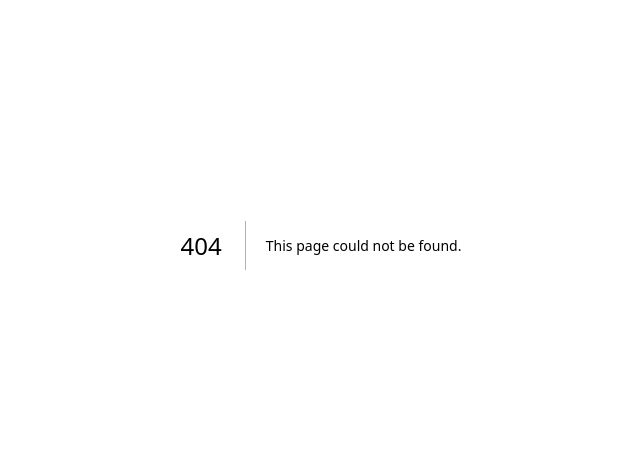
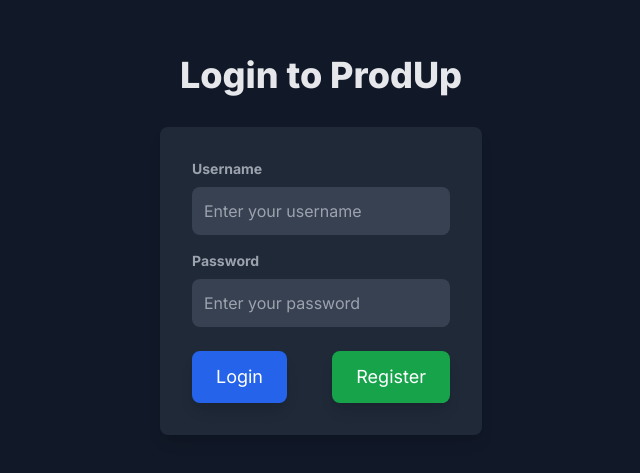
Before and after one commit to saicharan1901/ProdUp, a Next.js app in the folder frontend/: page /login in a window 1280 px wide. Before the commit this address had no page. Shown: the part 155-628 px from the top of the page, without its empty margins (319-959 px from the left). Built offline with nearby package versions, Linux system fonts and the light colour scheme.

Commit message:
I have made changes to add firebase login

```diff
--- /dev/null
+++ b/frontend/app/firebase.js
@@ -0,0 +1,30 @@
+// app/firebase.js
+
+import { initializeApp } from "firebase/app";
+import { getAuth, GoogleAuthProvider, signInWithPopup, signOut, onAuthStateChanged } from "firebase/auth";
+import { getStorage } from "firebase/storage";
+import { getDatabase } from "firebase/database";
+import { getFirestore } from "firebase/firestore";
+
+const firebaseConfig = {
+  apiKey: process.env.NEXT_PUBLIC_FIREBASE_API_KEY,
+  authDomain: process.env.NEXT_PUBLIC_FIREBASE_AUTH_DOMAIN,
+  projectId: process.env.NEXT_PUBLIC_FIREBASE_PROJECT_ID,
+  storageBucket: process.env.NEXT_PUBLIC_FIREBASE_STORAGE_BUCKET,
+  messagingSenderId: process.env.NEXT_PUBLIC_FIREBASE_MESSAGING_SENDER_ID,
+  appId: process.env.NEXT_PUBLIC_FIREBASE_APP_ID,
+  measurementId: process.env.NEXT_PUBLIC_FIREBASE_MEASUREMENT_ID,
+};
+
+const app = initializeApp(firebaseConfig);
+export const auth = getAuth(app);
+export const firestore = getFirestore(app);
+export const database = getDatabase(app);
+export const storage = getStorage(app);
+export const googleProvider = new GoogleAuthProvider();
+
+export const signInWithGoogle = () => signInWithPopup(auth, googleProvider);
+export const signOutUser = () => signOut(auth);
+export const onAuthStateChangedListener = (callback) => onAuthStateChanged(auth, callback);
+
+export default app;
--- a/frontend/app/layout.js
+++ b/frontend/app/layout.js
@@ -1,17 +1,22 @@
 import { Inter } from "next/font/google";
 import "./globals.css";
+import { UserProvider } from "@/components/context";
 
 const inter = Inter({ subsets: ["latin"] });
 
 export const metadata = {
-  title: "Create Next App",
+  title: "ProdUp",
   description: "Generated by create next app",
 };
 
 export default function RootLayout({ children }) {
   return (
     <html lang="en">
-      <body className={inter.className}>{children}</body>
+      <body className={inter.className}>
+        <UserProvider>
+          {children}
+        </UserProvider>
+      </body>
     </html>
   );
 }
--- /dev/null
+++ b/frontend/app/login/page.js
@@ -0,0 +1,93 @@
+// pages/login.js
+"use client"
+
+import { useState } from 'react';
+import { useRouter } from 'next/navigation';
+import { useUser } from '@/components/context';
+import Link from 'next/link';
+
+const LoginPage = () => {
+  const router = useRouter();
+  const { login } = useUser();
+  const [username, setUsername] = useState('');
+  const [password, setPassword] = useState('');
+  const [error, setError] = useState('');
+
+  const handleLogin = async (e) => {
+    e.preventDefault();
+
+    try {
+      const response = await fetch('https://produpbackend.vercel.app/login', {
+        method: 'POST',
+        headers: {
+          'Content-Type': 'application/json',
+        },
+        body: JSON.stringify({ username, password }),
+      });
+
+      if (!response.ok) {
+        throw new Error('Invalid credentials');
+      }
+
+      setError('');
+      login(username);
+      router.push('/trial');
+
+    } catch (error) {
+      setError('Invalid username or password');
+      console.error('Error:', error);
+    }
+  };
+
+  return (
+    <div className="flex items-center justify-center bg-gray-900 min-h-screen text-white">
+      <div className="text-center">
+        <h1 className="text-4xl font-extrabold text-gray-200 mb-8">Login to ProdUp</h1>
+        <form className="bg-gray-800 p-8 rounded-lg shadow-lg text-left" onSubmit={handleLogin}>
+          <div className="mb-4">
+            <label className="block text-gray-400 text-sm font-bold mb-2" htmlFor="username">
+              Username
+            </label>
+            <input
+              className="w-full p-3 bg-gray-700 text-white rounded-lg focus:outline-none focus:ring-2 focus:ring-blue-500 focus:ring-offset-2 transition duration-300 ease-in-out"
+              id="username"
+              type="text"
+              placeholder="Enter your username"
+              value={username}
+              onChange={(e) => setUsername(e.target.value)}
+            />
+          </div>
+          <div className="mb-6">
+            <label className="block text-gray-400 text-sm font-bold mb-2" htmlFor="password">
+              Password
+            </label>
+            <input
+              className="w-full p-3 bg-gray-700 text-white rounded-lg focus:outline-none focus:ring-2 focus:ring-blue-500 focus:ring-offset-2 transition duration-300 ease-in-out"
+              id="password"
+              type="password"
+              placeholder="Enter your password"
+              value={password}
+              onChange={(e) => setPassword(e.target.value)}
+            />
+          </div>
+          {error && <div className="mb-4 text-red-500">{error}</div>}
+          <div className="flex items-center justify-between">
+            <button
+              className="px-6 py-3 bg-blue-600 text-white text-lg rounded-lg shadow-lg hover:bg-blue-700 focus:outline-none focus:ring-2 focus:ring-blue-500 focus:ring-offset-2 transition duration-300 ease-in-out"
+              type="submit"
+            >
+              Login
+            </button>
+            <Link href="/register">
+              <p className="cursor-pointer px-6 py-3 bg-green-600 text-white text-lg rounded-lg shadow-lg hover:bg-green-700 focus:outline-none focus:ring-2 focus:ring-green-500 focus:ring-offset-2 transition duration-300 ease-in-out">
+                Register
+              </p>
+            </Link>
+          </div>
+        </form>
+      </div>
+    </div>
+  );
+};
+
+export default LoginPage;
--- /dev/null
+++ b/frontend/app/trial/page.js
@@ -0,0 +1,40 @@
+// pages/trial.js
+"use client"
+
+import { useEffect } from 'react';
+import { useRouter } from 'next/navigation';
+import { useUser } from '@/components/context';
+
+const TrialPage = () => {
+  const router = useRouter();
+  const { user, logout } = useUser();
+
+  useEffect(() => {
+    if (!user) {
+      router.push('/login');
+    }
+  }, [user, router]);
+
+  const handleLogout = () => {
+    logout();
+    router.push('/login');
+  };
+
+  if (!user) return null; // or a loading spinner
+
+  return (
+    <div className="flex items-center justify-center min-h-screen bg-gray-900 text-white">
+      <div className="text-center">
+        <h1 className="text-4xl font-extrabold text-gray-200 mb-8">Welcome, {user.username}</h1>
+        <button
+          className="px-6 py-3 bg-red-600 text-white text-lg rounded-lg shadow-lg hover:bg-red-700 focus:outline-none focus:ring-2 focus:ring-red-500 focus:ring-offset-2 transition duration-300 ease-in-out"
+          onClick={handleLogout}
+        >
+          Logout
+        </button>
+      </div>
+    </div>
+  );
+};
+
+export default TrialPage;
--- /dev/null
+++ b/frontend/components/auth.js
@@ -0,0 +1,39 @@
+import { getAuth, GoogleAuthProvider, onAuthStateChanged, signInWithPopup, signOut } from 'firebase/auth';
+import app from '../app/firebase'; // Adjust the path as per your project structure
+
+const auth = getAuth(app);
+
+// Sign in with Google
+export const signInWithGoogle = async () => {
+  const provider = new GoogleAuthProvider();
+  try {
+    const result = await signInWithPopup(auth, provider);
+    const user = result.user;
+    return user;
+  } catch (error) {
+    console.error('Google sign-in error:', error);
+    throw error;
+  }
+};
+
+// Sign out
+export const signOutUser = async () => {
+  try {
+    await signOut(auth);
+  } catch (error) {
+    console.error('Sign out error:', error);
+    throw error;
+  }
+};
+
+// Listen for auth state changes and return unsubscribe function
+export const onAuthStateChangedListener = (setUser) => {
+  const unsubscribe = onAuthStateChanged(auth, (user) => {
+    if (user) {
+      setUser(user);
+    } else {
+      setUser(null);
+    }
+  });
+  return unsubscribe;
+};
--- /dev/null
+++ b/frontend/components/context.jsx
@@ -0,0 +1,33 @@
+"use client"
+import React, { createContext, useState, useEffect, useContext } from 'react';
+
+const UserContext = createContext();
+
+export const UserProvider = ({ children }) => {
+  const [user, setUser] = useState(null);
+
+  useEffect(() => {
+    const storedUser = localStorage.getItem('username');
+    if (storedUser) {
+      setUser({ username: storedUser });
+    }
+  }, []);
+
+  const login = (username) => {
+    setUser({ username });
+    localStorage.setItem('username', username);
+  };
+
+  const logout = () => {
+    setUser(null);
+    localStorage.removeItem('username');
+  };
+
+  return (
+    <UserContext.Provider value={{ user, login, logout }}>
+      {children}
+    </UserContext.Provider>
+  );
+};
+
+export const useUser = () => useContext(UserContext);
--- a/frontend/components/navbar.jsx
+++ b/frontend/components/navbar.jsx
@@ -1,12 +1,15 @@
 "use client";
 
 import { useState, useEffect, useRef } from 'react';
+import { signInWithGoogle, signOutUser, onAuthStateChangedListener } from '../components/auth'; // Adjust path as necessary
+
 
 const Navbar = () => {
   const [isOpen, setIsOpen] = useState(false);
   const [activeLink, setActiveLink] = useState('hh'); // Initial active link
   const dropdownRef = useRef(null);
   const buttonRef = useRef(null);
+  const [user, setUser] = useState(null);
 
   // Function to toggle the navbar dropdown
   const toggleNavbar = () => {
@@ -38,6 +41,29 @@
       document.removeEventListener('mousedown', handleClickOutside);
     };
   }, []);
+
+  useEffect(() => {
+    const unsubscribe = onAuthStateChangedListener(setUser);
+    return () => unsubscribe(); // Call unsubscribe when component unmounts
+  }, []);
+
+  const handleSignIn = async () => {
+    try {
+      const userData = await signInWithGoogle();
+      setUser(userData);
+    } catch (error) {
+      console.error('Sign in error:', error);
+    }
+  };
+
+  const handleSignOut = async () => {
+    try {
+      await signOutUser();
+      setUser(null);
+    } catch (error) {
+      console.error('Sign out error:', error);
+    }
+  };
 
   return (
     <nav className="bg-white border-gray-200 dark:bg-gray-900 dark:border-gray-700">
@@ -90,8 +116,7 @@
           )}
         </button>
         <div
-          className={`${
-            isOpen ? 'block' : 'hidden'
+          className={`${isOpen ? 'block' : 'hidden'
             } w-full md:block md:w-auto`}
           id="navbar-dropdown"
           ref={dropdownRef}
@@ -101,8 +126,7 @@
               <a
                 href="/homeee"
                 onClick={() => handleLinkClick('Home')}
-                className={`block py-2 px-3 rounded md:p-0 ${
-                  activeLink === 'Home'
+                className={`block py-2 px-3 rounded md:p-0 ${activeLink === 'Home'
                   ? 'text-blue-700 dark:text-blue-500'
                   : 'text-gray-900 hover:bg-gray-100 md:hover:bg-transparent md:hover:text-blue-700 dark:text-white md:dark:hover:text-blue-500 dark:hover:bg-gray-700 dark:hover:text-white md:dark:hover:bg-transparent'
                   }`}
@@ -115,8 +139,7 @@
               <a
                 href="/dashboard"
                 onClick={() => handleLinkClick('Services')}
-                className={`block py-2 px-3 rounded md:p-0 ${
-                  activeLink === 'Services'
+                className={`block py-2 px-3 rounded md:p-0 ${activeLink === 'Services'
                   ? 'text-blue-700 dark:text-blue-500'
                   : 'text-gray-900 hover:bg-gray-100 md:hover:bg-transparent md:hover:text-blue-700 dark:text-white md:dark:hover:text-blue-500 dark:hover:bg-gray-700 dark:hover:text-white md:dark:hover:bg-transparent'
                   }`}
@@ -128,8 +151,7 @@
               <a
                 href="/about"
                 onClick={() => handleLinkClick('Pricing')}
-                className={`block py-2 px-3 rounded md:p-0 ${
-                  activeLink === 'Pricing'
+                className={`block py-2 px-3 rounded md:p-0 ${activeLink === 'Pricing'
                   ? 'text-blue-700 dark:text-blue-500'
                   : 'text-gray-900 hover:bg-gray-100 md:hover:bg-transparent md:hover:text-blue-700 dark:text-white md:dark:hover:text-blue-500 dark:hover:bg-gray-700 dark:hover:text-white md:dark:hover:bg-transparent'
                   }`}
@@ -141,8 +163,7 @@
               <a
                 href="https://github.com/saicharan1901/ProdUp"
                 onClick={() => handleLinkClick('Contact')}
-                className={`block py-2 px-3 rounded md:p-0 ${
-                  activeLink === 'Contact'
+                className={`block py-2 px-3 rounded md:p-0 ${activeLink === 'Contact'
                   ? 'text-blue-700 dark:text-blue-500'
                   : 'text-gray-900 hover:bg-gray-100 md:hover:bg-transparent md:hover:text-blue-700 dark:text-white md:dark:hover:text-blue-500 dark:hover:bg-gray-700 dark:hover:text-white md:dark:hover:bg-transparent'
                   }`}
@@ -150,6 +171,43 @@
                 Contribute
               </a>
             </li>
+            <li>
+              {user ? (
+                <div className="">
+                  <button
+                    className={`block py-2 px-3 rounded md:p-0 ${activeLink === 'About'
+                      ? 'text-yellow-700 dark:text-yellow-500'
+                      : 'text-gray-900 hover:bg-gray-100 md:hover:bg-transparent md:hover:text-yellow-700 dark:text-white md:dark:hover:text-yellow-500 dark:hover:bg-gray-700 dark:hover:text-white md:dark:hover:bg-transparent'
+                      }`}
+                    onClick={handleSignOut}
+                  >
+                    Sign Out
+                  </button>
+                </div>
+              ) : (
+                <button
+                  className={`block py-2 px-3 rounded md:p-0 ${activeLink === 'About'
+                    ? 'text-yellow-700 dark:text-yellow-500'
+                    : 'text-gray-900 hover:bg-gray-100 md:hover:bg-transparent md:hover:text-yellow-700 dark:text-white md:dark:hover:text-yellow-500 dark:hover:bg-gray-700 dark:hover:text-white md:dark:hover:bg-transparent'
+                    }`} onClick={handleSignIn}
+                >
+                  Sign In with Google
+                </button>
+              )}
+            </li>
+            <li>
+              {user ? (
+                <img
+                  src={user.photoURL}
+                  alt="User Profile"
+                  className="w-8 h-8 rounded-full"
+                />
+              ) : (
+                <></>
+              )}
+
+            </li>
+
           </ul>
         </div>
       </div>
--- a/frontend/package.json
+++ b/frontend/package.json
@@ -9,7 +9,7 @@
     "lint": "next lint"
   },
   "dependencies": {
-    "firebase": "^10.12.2",
+    "firebase": "^10.12.3",
     "framer-motion": "^11.2.10",
     "next": "14.2.3",
     "react": "^18",
```
Also changed, not shown: 2 other files (tests, documents, lock files or other folders). Lines whose indentation alone changed are shown as unchanged.
